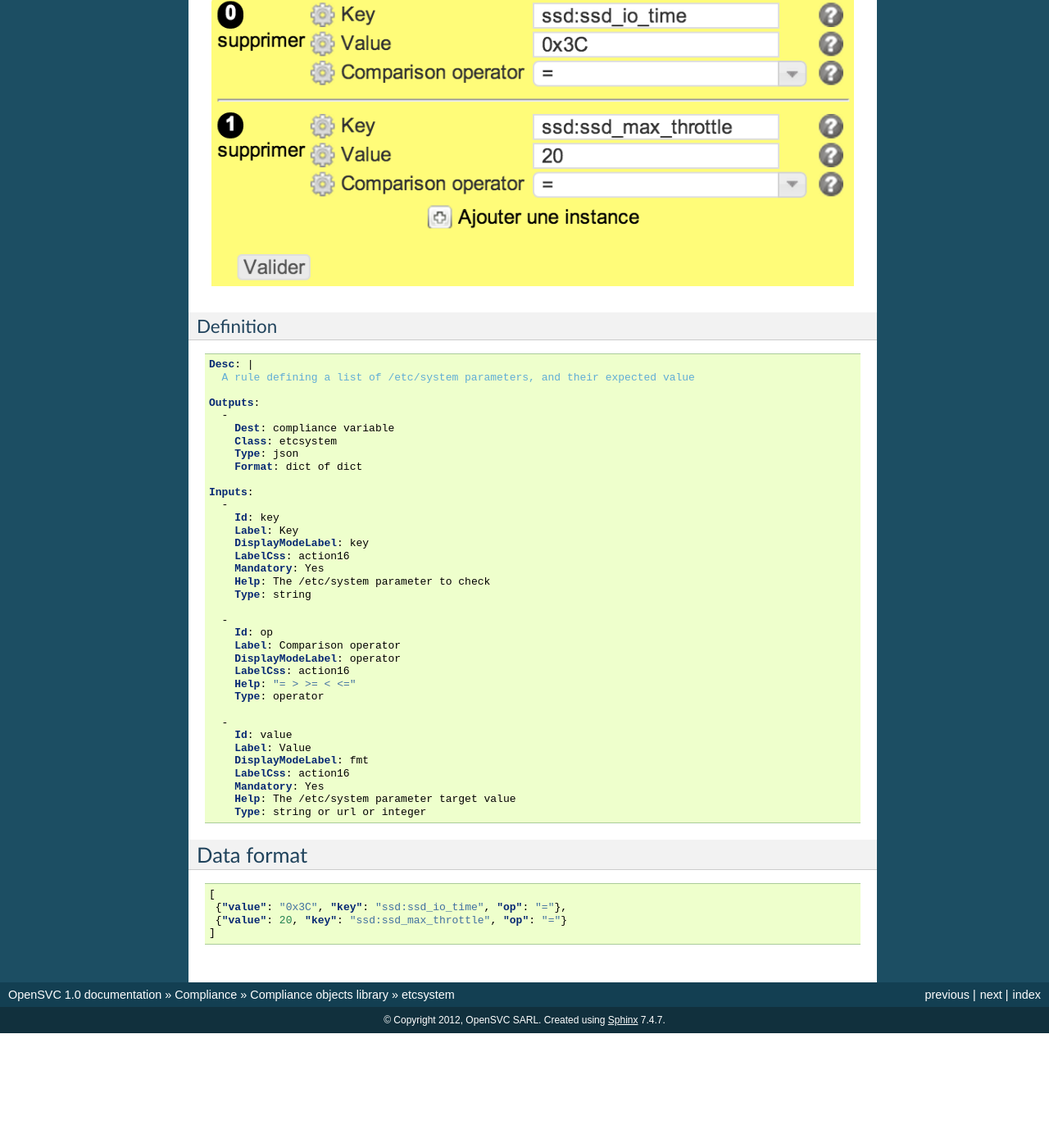
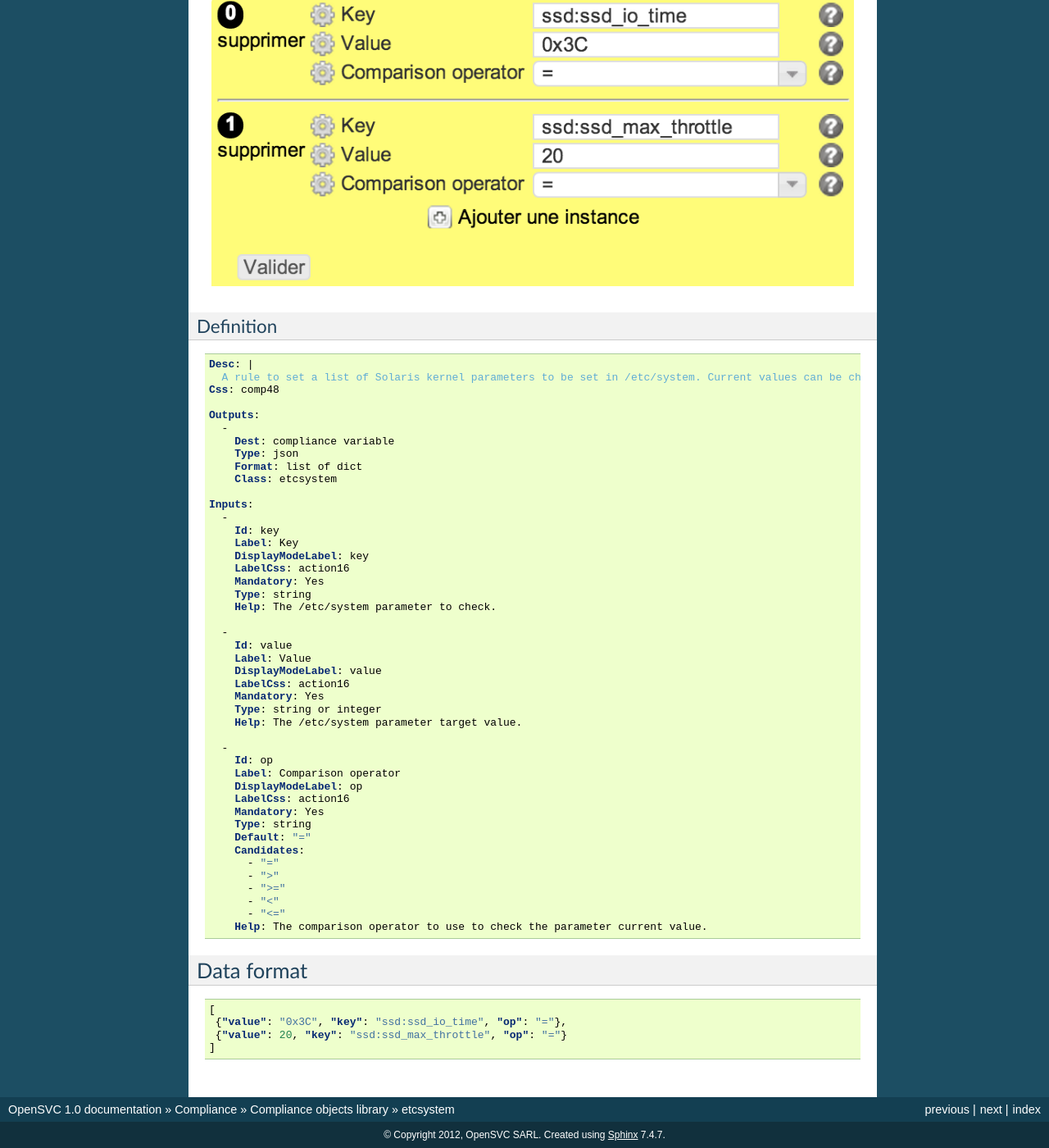
Before and after one commit to opensvc/docs.opensvc.com, a Sphinx documentation site: the page built from source/compliance.objects.etcsystem.rst, in a window 1280 px wide and 1400 px high, scrolled down 1074 px. Shown: the whole window at 82% size. Built offline with Sphinx 7.4.7, drawn with Linux system fonts in a browser that asks for light colours; before the commit the page ends 2334 px from its top, so only the background shows below that.

Commit message:
Compliance object etcsystem : yaml fix

```diff
--- a/source/compliance.objects.etcsystem.rst
+++ b/source/compliance.objects.etcsystem.rst
@@ -57,42 +57,51 @@ Definition
 
 .. code-block:: yaml
 
-	Desc: |
-	  A rule defining a list of /etc/system parameters, and their expected value
+        Desc: |
+          A rule to set a list of Solaris kernel parameters to be set in /etc/system. Current values can be checked as strictly equal, or superior/inferior to their target value.
+        Css: comp48
 
-	Outputs:
-	  -
-	    Dest: compliance variable
-	    Class: etcsystem
-	    Type: json
-	    Format: dict of dict
+        Outputs:
+          -
+            Dest: compliance variable
+            Type: json
+            Format: list of dict
+            Class: etcsystem
 
-	Inputs:
+        Inputs:
           -
             Id: key
             Label: Key
             DisplayModeLabel: key
             LabelCss: action16
             Mandatory: Yes
-            Help: The /etc/system parameter to check
             Type: string
+            Help: The /etc/system parameter to check.
+
+          -
+            Id: value
+            Label: Value
+            DisplayModeLabel: value
+            LabelCss: action16
+            Mandatory: Yes
+            Type: string or integer
+            Help: The /etc/system parameter target value.
 
           -
             Id: op
             Label: Comparison operator
-            DisplayModeLabel: operator
-            LabelCss: action16
-            Help: "= > >= < <="
-            Type: operator
-
-          -
-            Id: value
-            Label: Value
-            DisplayModeLabel: fmt
+            DisplayModeLabel: op
             LabelCss: action16
             Mandatory: Yes
-            Help: The /etc/system parameter target value
-            Type: string or url or integer
+            Type: string
+            Default: "="
+            Candidates:
+              - "="
+              - ">"
+              - ">="
+              - "<"
+              - "<="
+            Help: The comparison operator to use to check the parameter current value.
 
 Data format
 ===========
```
